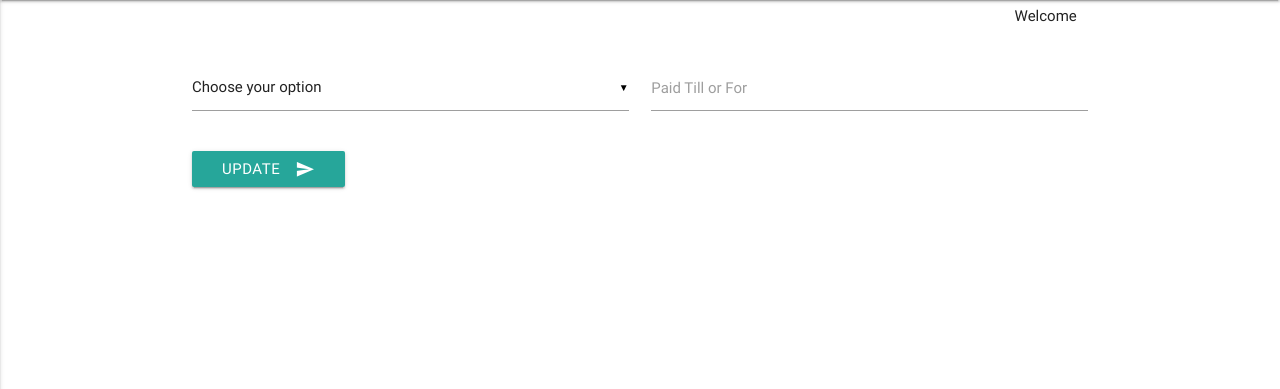
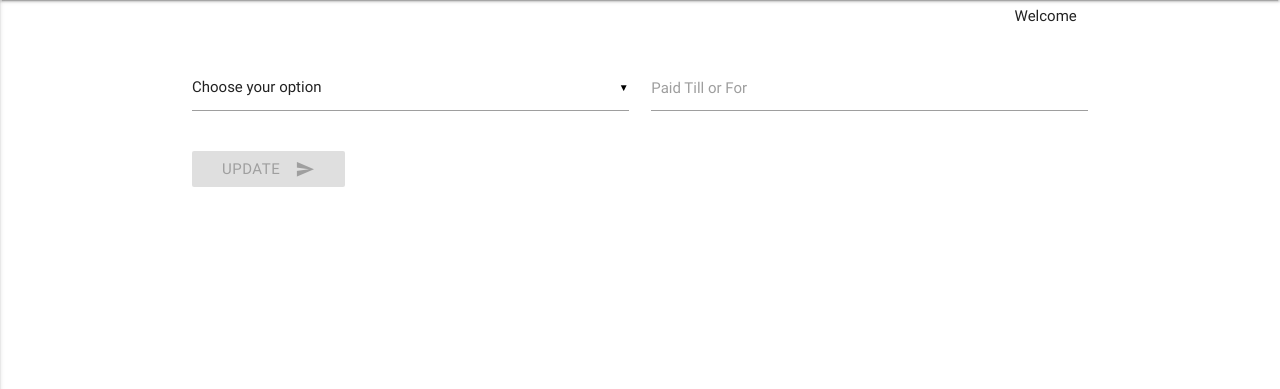
Before and after one commit to JeanHuit/dues, a PHP site: page /payment.php in a window 1280 px wide. Shown: the part 64-453 px from the top of the page. Run offline with PHP 8.4, Linux system fonts and the light colour scheme; the visitor is signed in with stand-in values (Sample User, id 1); data that the repository does not hold is empty; a stand-in replaces the project's code that opens the database connection; some libraries are stand-ins or nearby versions.

Commit message:
added classes to button and input field for check

```diff
--- a/payment.php
+++ b/payment.php
@@ -13,7 +13,7 @@
     <title>Portal - STAYA</title>
     <link href="https://fonts.googleapis.com/icon?family=Material+Icons" rel="stylesheet">
     <link rel="stylesheet" href="css/materialize.min.css">
-    <link rel="stylesheet" href="css/toastr.min.css.css">
+    <link rel="stylesheet" href="css/toastr.min.css">
     <script type="text/javascript" src="js/jquery.min.js"></script>
     <script type="text/javascript" src="js/materialize.min.js"></script>
     <script type="text/javascript" src="js/toastr.min.js"></script>
@@ -52,6 +52,7 @@
            $dues_paid_upto = strval($var);
            $is_selected = mysqli_real_escape_string($db,$_POST['selected']);
            $date_entered = date('Y-m-d H:i:s');
+           //$success = '<script type="text/javascript">toastr.success('Dues updated successfully',{timeOut: 5000})</script>';
            //echo $is_selected;
            //echo $dues_paid_upto;
            //echo gettype($dues_paid_upto);
@@ -66,7 +67,7 @@
                       exit;
                    }
                    else {
-                     echo "data updated successfully\n";
+                    echo '<script type="text/javascript">toastr.success("Dues updated successfully",{timeOut: 5000});</script>';
                    }
 
 
@@ -89,13 +90,13 @@
                     ?>
              </select>
            </div>
-             <div class="input-field col s6 m6">
-               <input type="text" name="dues_payment" value="" maxlength="4"id="dues_payment">
+             <div class="input-field col s6 m6 disabled_check">
+               <input type="text" name="dues_payment"  maxlength="4" id="dues_payment">
                <label for="">Paid Till or For</label>
              </div>
            </div>
 
-           <button class="btn waves-effect waves-light" type="submit" name="action">Update
+           <button class="btn waves-effect waves-light update_btn"  disabled="disabled" type="submit" name="action">Update
              <i class="material-icons right">send</i>
            </button>
        </form>
```
